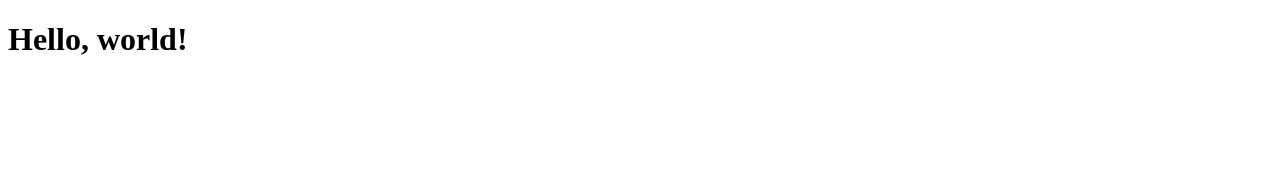
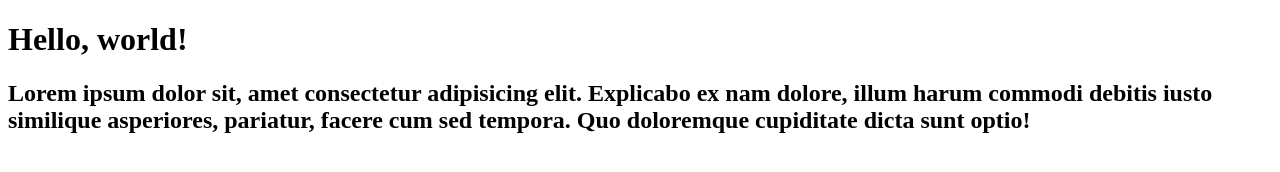
Before and after one commit to Willamis-Jackson/curso-git, a plain HTML site: page index.html in a window 1280 px wide. Drawn offline with Linux system fonts and the light colour scheme.

Commit message:
10 commit

```diff
--- a/index.html
+++ b/index.html
@@ -9,5 +9,6 @@
     <h1>
         Hello, world!
     </h1>
+    <h2>Lorem ipsum dolor sit, amet consectetur adipisicing elit. Explicabo ex nam dolore, illum harum commodi debitis iusto similique asperiores, pariatur, facere cum sed tempora. Quo doloremque cupiditate dicta sunt optio!</h2>
 </body>
 </html>
```
